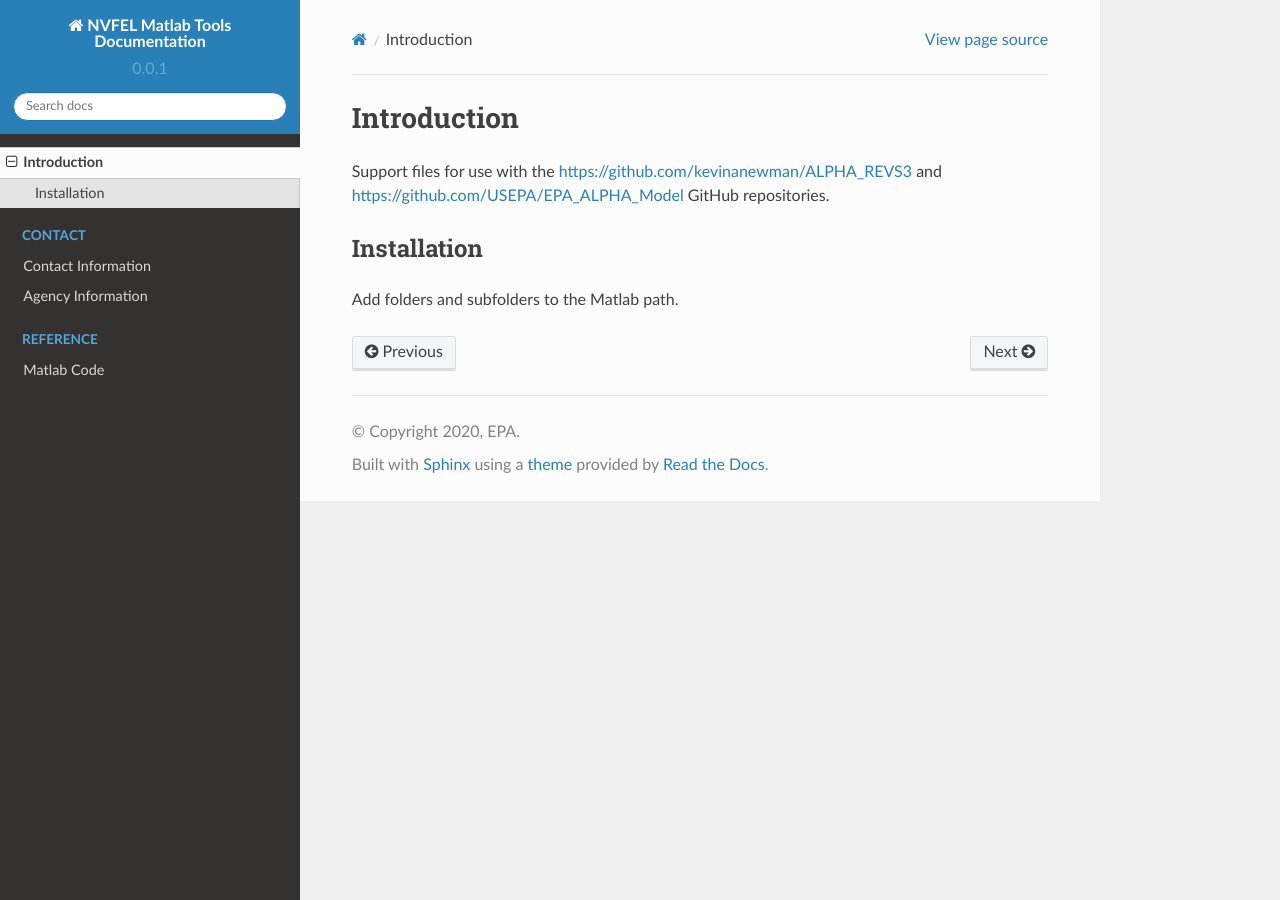
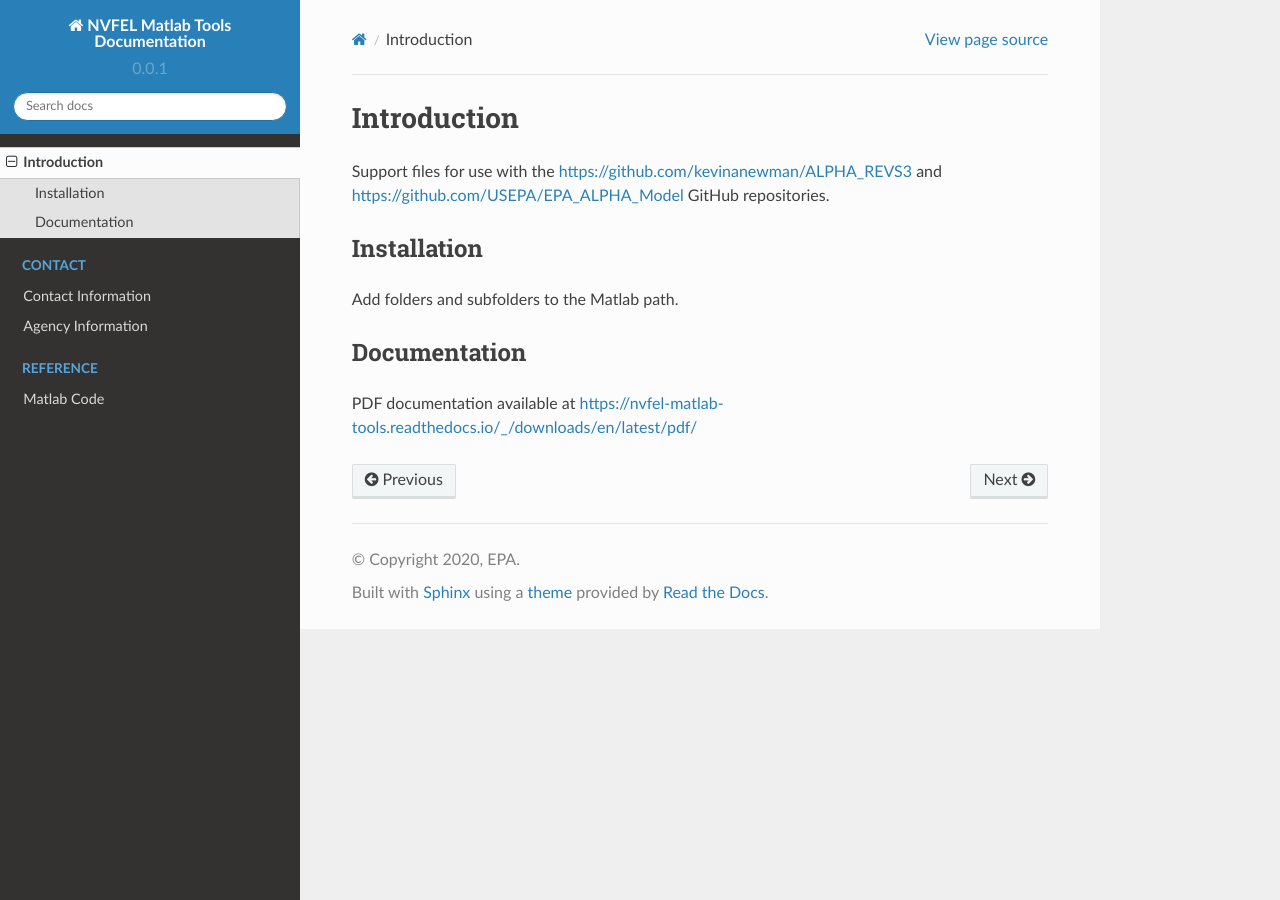
Before and after one commit to USEPA/NVFEL_MATLAB_Tools, a Sphinx documentation site: the page built from doc/introduction.rst, in a window 1280 px wide. Built offline with Sphinx 7.4.7 and the Read the Docs theme 2.0.0, drawn with Linux system fonts in a browser that asks for light colours.

Commit message:
adding docs

```diff
--- a/doc/introduction.rst
+++ b/doc/introduction.rst
@@ -7,3 +7,8 @@ Installation
 ^^^^^^^^^^^^
 
 Add folders and subfolders to the Matlab path.
+
+Documentation
+^^^^^^^^^^^^^
+
+PDF documentation available at https://nvfel-matlab-tools.readthedocs.io/_/downloads/en/latest/pdf/
```
Also changed, not shown: Readme.rst (+11 -1 lines).
